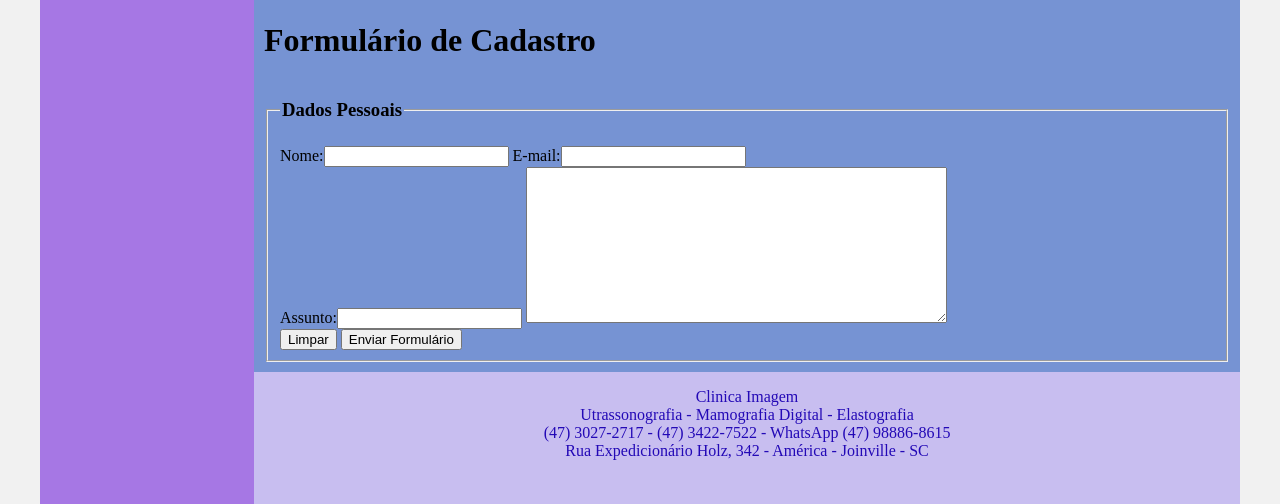
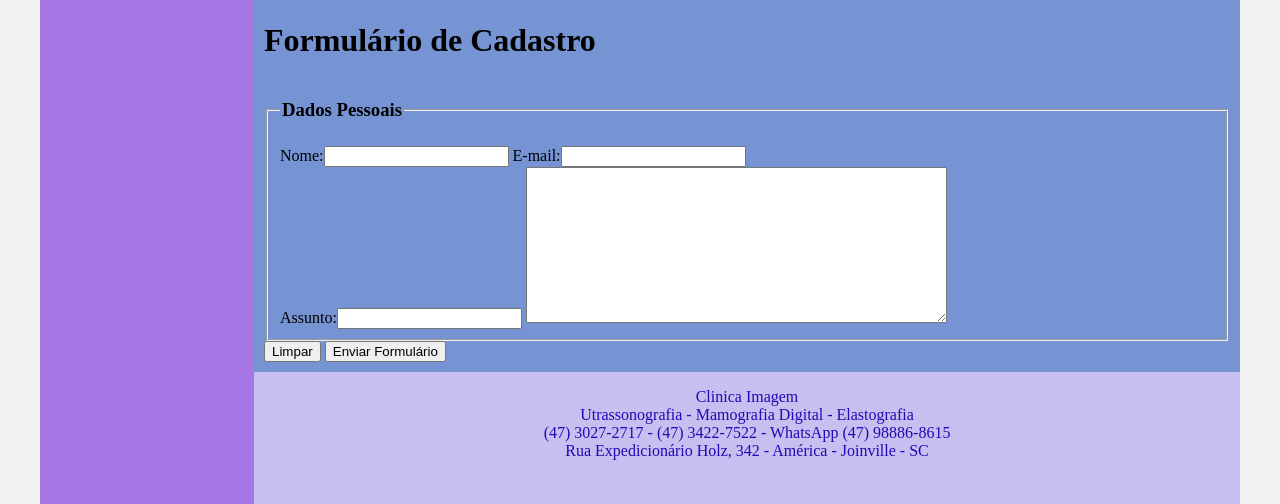
Before and after one commit to flamoraes/trilha-html-modulo-2, a plain HTML site: page contato.html in a window 1280 px wide. Shown: the part 982-1486 px from the top of the page. Drawn offline with Linux system fonts and the light colour scheme.

Commit message:
Add files via upload

```diff
--- a/contato.html
+++ b/contato.html
@@ -31,6 +31,7 @@
                 <h3>Rua Expedicionário Holz, 342 - América - Joinville - SC</h3><br>
                 <iframe src="https://www.google.com/maps/embed?pb=!1m18!1m12!1m3!1d14282.79280712772!2d-49.14883298334382!3d-26.497660426655795!2m3!1f0!2f0!3f0!3m2!1i1024!2i768!4f13.1!3m3!1m2!1s0x94de9370d39b0e59%3A0xfe81a0fc6763862c!2sParque%20Malwee%2C%20Jaragu%C3%A1%20do%20Sul%20-%20State%20of%20Santa%20Catarina!5e0!3m2!1sen!2sbr!4v1773250229693!5m2!1sen!2sbr" width="400" height="350" style="border:0;" allowfullscreen="" loading="lazy" referrerpolicy="no-referrer-when-downgrade"></iframe>
                 <div>
+                    <form method="get">
                         <h1>Formulário de Cadastro</h1>
                             <fieldset>
                             <legend><h3>Dados Pessoais</h3></legend>
@@ -42,11 +43,13 @@
                                 <label>Assunto:</label><input type="text"/>
                                 <textarea rows="10" cols="50" name="Mensagem"></textarea><br>
                             </div>
+                            </fieldset>
                             <div class="row">
                                 <button type="reset">Limpar</button>
                                 <button type="submit">Enviar Formulário</button>
                             </div>
-                </div>
+                    </form>
+               </div>
 
             </div>
 
```
